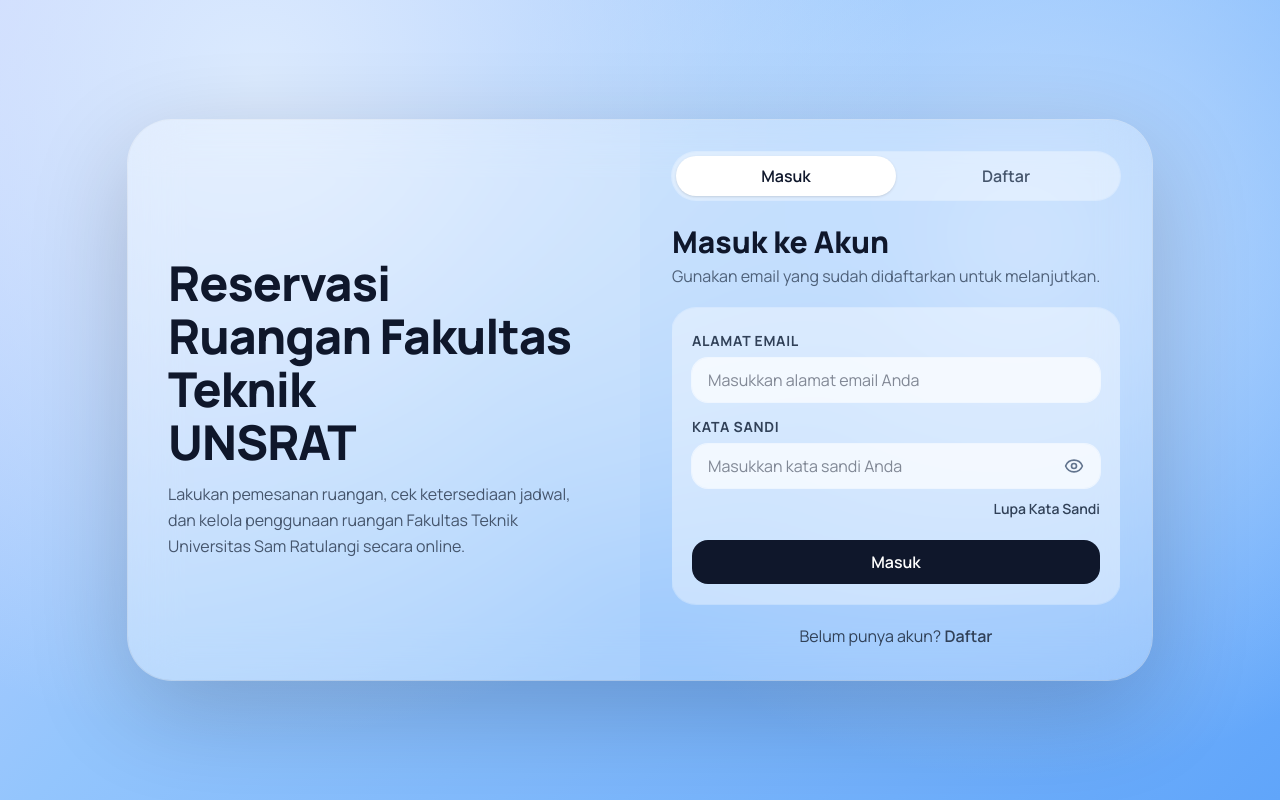
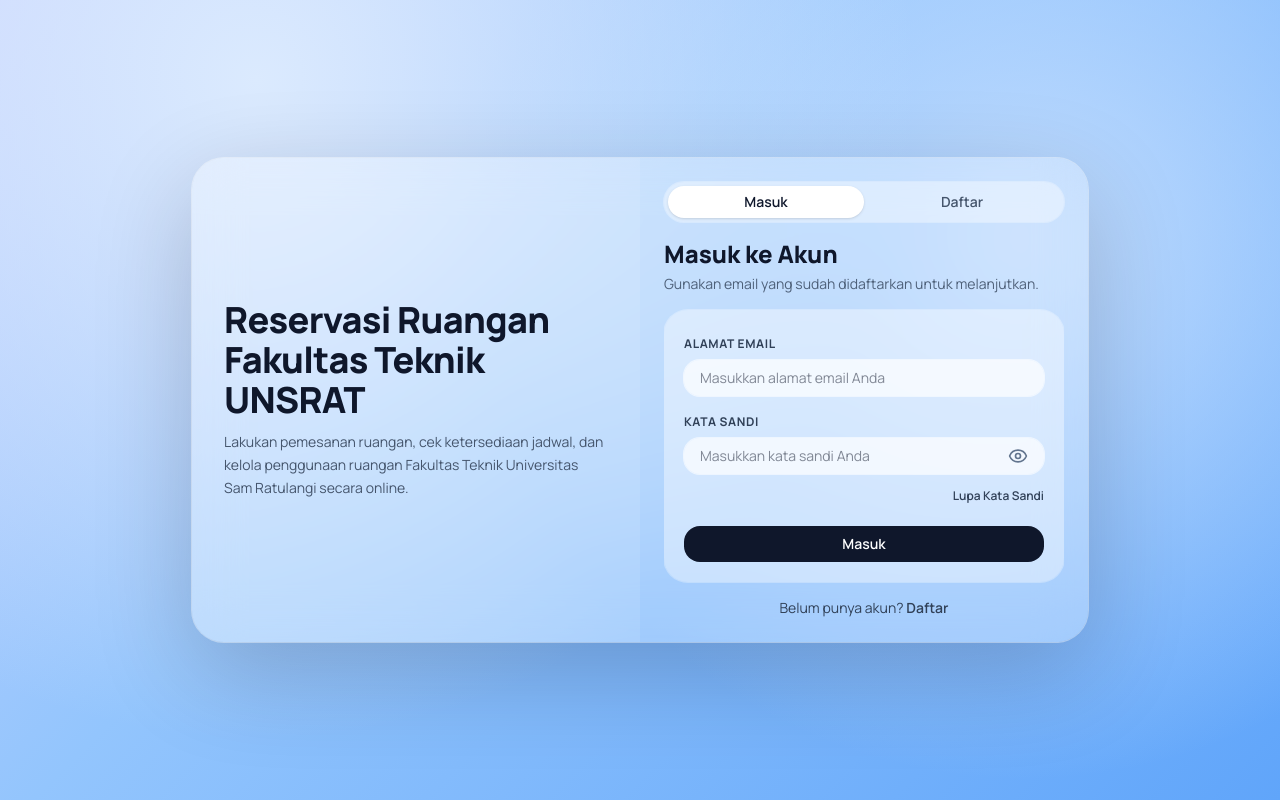
Before and after one commit to icawaeo/project-sistem-reservasi-fatek, a Next.js app: page / in a window 1280 px wide. Built offline with nearby package versions, Linux system fonts and the light colour scheme; no server answers.

Commit message:
feat: implement user authentication views with email registration, OTP verification, and login logic

```diff
--- a/app/components/auth/loginView.tsx
+++ b/app/components/auth/loginView.tsx
@@ -61,15 +61,15 @@
 
   return (
     <div>
-      <h2 className="text-2xl lg:text-3xl font-extrabold text-slate-900">Masuk ke Akun</h2>
-      <p className="mt-1 text-sm lg:text-base text-slate-700/80">
+      <h2 className="text-2xl font-extrabold text-slate-900">Masuk ke Akun</h2>
+      <p className="mt-1 text-sm text-slate-700/80">
         Gunakan email yang sudah didaftarkan untuk melanjutkan.
       </p>
 
-      <div className="mt-5 rounded-3xl bg-white/40 p-5 ring-1 ring-white/30">
+      <div className="mt-4 rounded-3xl bg-white/40 p-4 lg:p-5 ring-1 ring-white/30">
         <form className="space-y-3" onSubmit={handleSubmit}>
           <div>
-            <label className="text-xs lg:text-sm font-bold tracking-wider text-slate-700">
+            <label className="text-[11px] lg:text-xs font-bold tracking-wider text-slate-700">
               ALAMAT EMAIL
             </label>
             <input
@@ -78,12 +78,12 @@
               value={email}
               onChange={(e) => setEmail(e.target.value)}
               placeholder="Masukkan alamat email Anda"
-              className="mt-1.5 w-full rounded-2xl bg-white/70 px-4 py-2.5 outline-none ring-1 ring-white/60 focus:ring-2 focus:ring-slate-900/30 text-slate-900 text-sm lg:text-base"
+              className="mt-1.5 w-full rounded-2xl bg-white/70 px-4 py-2 outline-none ring-1 ring-white/60 focus:ring-2 focus:ring-slate-900/30 text-slate-900 text-sm"
             />
           </div>
 
           <div>
-            <label className="text-xs lg:text-sm font-bold tracking-wider text-slate-700">
+            <label className="text-[11px] lg:text-xs font-bold tracking-wider text-slate-700">
               KATA SANDI
             </label>
 
@@ -94,7 +94,7 @@
                 value={password}
                 onChange={(e) => setPassword(e.target.value)}
                 placeholder="Masukkan kata sandi Anda"
-                className="w-full rounded-2xl bg-white/70 px-4 py-2.5 pr-12 outline-none ring-1 ring-white/60 focus:ring-2 focus:ring-slate-900/30 text-slate-900 text-sm lg:text-base"
+                className="w-full rounded-2xl bg-white/70 px-4 py-2 pr-12 outline-none ring-1 ring-white/60 focus:ring-2 focus:ring-slate-900/30 text-slate-900 text-sm"
               />
               <button
                 type="button"
@@ -108,7 +108,7 @@
             <div className="mt-2 text-right">
               <button
                 type="button"
-                className="text-xs lg:text-sm font-semibold text-slate-700 hover:underline"
+                className="text-[11px] lg:text-xs font-semibold text-slate-700 hover:underline"
               >
                 Lupa Kata Sandi
               </button>
@@ -118,14 +118,14 @@
           <button
             type="submit"
             disabled={loading}
-            className="mt-2 w-full rounded-2xl bg-slate-900 py-2.5 text-sm lg:text-base font-semibold text-white hover:bg-slate-800 disabled:opacity-50 disabled:cursor-not-allowed transition-all"
+            className="mt-2 w-full rounded-2xl bg-slate-900 py-2 text-sm font-semibold text-white hover:bg-slate-800 disabled:opacity-50 disabled:cursor-not-allowed transition-all"
           >
             {loading ? "Memproses..." : "Masuk"}
           </button>
         </form>
       </div>
 
-      <p className="mt-5 text-center text-sm lg:text-base text-slate-700">
+      <p className="mt-4 text-center text-sm text-slate-700">
         Belum punya akun?{" "}
         <Link className="font-semibold hover:underline" href="/?tab=register">
           Daftar
--- a/app/page.tsx
+++ b/app/page.tsx
@@ -21,24 +21,24 @@
 
   return (
       <div className="min-h-screen flex flex-col w-full bg-[radial-gradient(1200px_circle_at_20%_10%,#dbeafe_0%,transparent_55%),radial-gradient(900px_circle_at_80%_30%,#bfdbfe_0%,transparent_60%),linear-gradient(135deg,#c7d2fe_0%,#93c5fd_40%,#60a5fa_100%)] font-sans">
-        <div className="flex-1 flex items-center justify-center px-4 py-6">
-          <div className="w-full max-w-5xl overflow-hidden rounded-[44px] bg-white/25 backdrop-blur-xl ring-1 ring-white/40 shadow-[0_30px_100px_rgba(2,6,23,0.20)]">
+        <div className="flex-1 flex items-center justify-center px-4 py-4">
+          <div className="w-full max-w-4xl overflow-hidden rounded-[32px] bg-white/25 backdrop-blur-xl ring-1 ring-white/40 shadow-[0_30px_100px_rgba(2,6,23,0.20)]">
             <div className="grid grid-cols-1 lg:grid-cols-2">
               {/* LEFT COLUMN */}
-              <div className="relative p-8 lg:p-10 text-slate-900 bg-white/10 flex flex-col justify-center">
-                <h1 className="mt-4 text-3xl lg:text-4xl xl:text-5xl font-extrabold leading-[1.1] tracking-[-0.02em] text-slate-900">
+              <div className="relative p-6 lg:p-8 text-slate-900 bg-white/10 flex flex-col justify-center">
+                <h1 className="text-2xl lg:text-3xl xl:text-4xl font-extrabold leading-[1.1] tracking-[-0.02em] text-slate-900">
                   Reservasi Ruangan Fakultas Teknik
                   <br />
                   UNSRAT
                 </h1>
-                <p className="mt-3 max-w-md text-sm lg:text-base text-slate-600 leading-relaxed">
+                <p className="mt-3 max-w-sm text-sm text-slate-600 leading-relaxed">
                   Lakukan pemesanan ruangan, cek ketersediaan jadwal, dan kelola penggunaan ruangan
                   Fakultas Teknik Universitas Sam Ratulangi secara online.
                 </p>
               </div>
 
               {/* RIGHT COLUMN */}
-              <div className="p-6 lg:p-8">
+              <div className="p-5 lg:p-6">
                 <div className="flex justify-center">
                   <div className="relative flex w-full items-center rounded-full bg-white/40 p-1 ring-1 ring-white/30">
 
@@ -55,7 +55,7 @@
 
                     <button
                       onClick={() => setTab("login")}
-                      className={`relative z-10 flex-1 py-2 text-sm lg:text-base font-semibold transition-colors duration-300 text-center ${
+                      className={`relative z-10 flex-1 py-1.5 text-sm font-semibold transition-colors duration-300 text-center ${
                         tab === "login" ? "text-slate-900" : "text-slate-600"
                       }`}
                     >
@@ -64,7 +64,7 @@
 
                     <button
                       onClick={() => setTab("register")}
-                      className={`relative z-10 flex-1 py-2 text-sm lg:text-base font-semibold transition-colors duration-300 text-center ${
+                      className={`relative z-10 flex-1 py-1.5 text-sm font-semibold transition-colors duration-300 text-center ${
                         tab === "register" ? "text-slate-900" : "text-slate-600"
                       }`}
                     >
@@ -73,7 +73,7 @@
                   </div>
                 </div>
 
-                <div className="mt-6 relative overflow-hidden">
+                <div className="mt-4 relative overflow-hidden">
                   <AnimatePresence mode="wait">
                     <motion.div
                       key={tab}
--- a/lib/admin-access.ts
+++ b/lib/admin-access.ts
@@ -25,26 +25,45 @@
 
 const normalizeReservationStatus = (status: string) => (status ?? "").toUpperCase();
 
+const COMMON_FINAL_STATUSES = [
+  "APPROVED",
+  "DISETUJUI",
+  "COMPLETED",
+  "SELESAI",
+  "CANCELLED",
+  "DIBATALKAN",
+];
+
+const KABAG_VISIBLE_STATUSES = new Set([
+  "PENDING",
+  "PENDING_KABAG",
+  "REJECTED_KABAG",
+  "PENDING_DEKAN",
+  "REJECTED_DEKAN",
+  "PENDING_WD2",
+  "PENDING_WAKIL_DEKAN_2",
+  "REJECTED_WD2",
+  "PENDING_KAJUR",
+  "REJECTED_KAJUR",
+  "PENDING_KEPALA_LAB",
+  "REJECTED_KEPALA_LAB",
+  ...COMMON_FINAL_STATUSES,
+]);
+
 const DEKAN_VISIBLE_STATUSES = new Set([
   "PENDING_DEKAN",
   "REJECTED_DEKAN",
   "PENDING_WD2",
   "PENDING_WAKIL_DEKAN_2",
   "REJECTED_WD2",
-  "APPROVED",
-  "DISETUJUI",
-  "COMPLETED",
-  "SELESAI",
+  ...COMMON_FINAL_STATUSES,
 ]);
 
 const WD2_VISIBLE_STATUSES = new Set([
   "PENDING_WD2",
   "PENDING_WAKIL_DEKAN_2",
   "REJECTED_WD2",
-  "APPROVED",
-  "DISETUJUI",
-  "COMPLETED",
-  "SELESAI",
+  ...COMMON_FINAL_STATUSES,
 ]);
 
 const KAJUR_VISIBLE_STATUSES = new Set([
@@ -52,27 +71,21 @@
   "REJECTED_KAJUR",
   "PENDING_KEPALA_LAB",
   "REJECTED_KEPALA_LAB",
-  "APPROVED",
-  "DISETUJUI",
-  "COMPLETED",
-  "SELESAI",
+  ...COMMON_FINAL_STATUSES,
 ]);
 
 const KEPALA_LAB_VISIBLE_STATUSES = new Set([
   "PENDING_KEPALA_LAB",
   "REJECTED_KEPALA_LAB",
-  "APPROVED",
-  "DISETUJUI",
-  "COMPLETED",
-  "SELESAI",
+  ...COMMON_FINAL_STATUSES,
 ]);
 
 export function shouldShowAdminReservation(viewer: AdminReservationViewer, reservation: AdminReservationRecordLike) {
+  const status = normalizeReservationStatus(reservation.status);
+
   if (viewer.role === "ADMIN") {
-    return true;
+    return KABAG_VISIBLE_STATUSES.has(status);
   }
-
-  const status = normalizeReservationStatus(reservation.status);
 
   if (viewer.role === "ADMIN_DEKAN") {
     if (reservation.flow !== "GENERAL") return false;
@@ -83,7 +96,6 @@
     if (reservation.flow !== "GENERAL") return false;
     return WD2_VISIBLE_STATUSES.has(status);
   }
-
 
   if (viewer.role === "KAJUR") {
     if (!viewer.departmentScope || reservation.flow !== "LAB_LAINNYA") {
```
Also changed, not shown: app/components/auth/registerView.tsx (+35 -39 lines).
